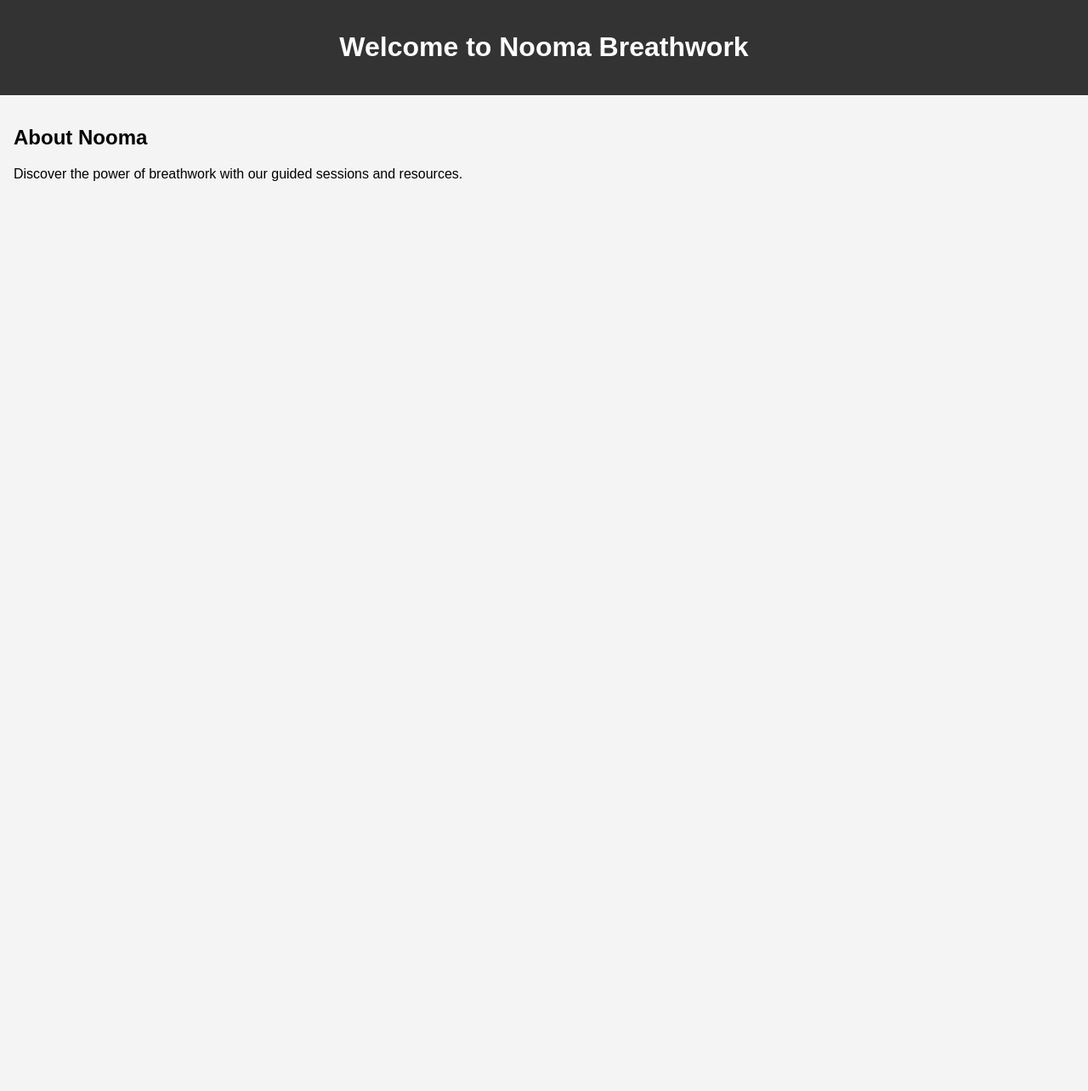
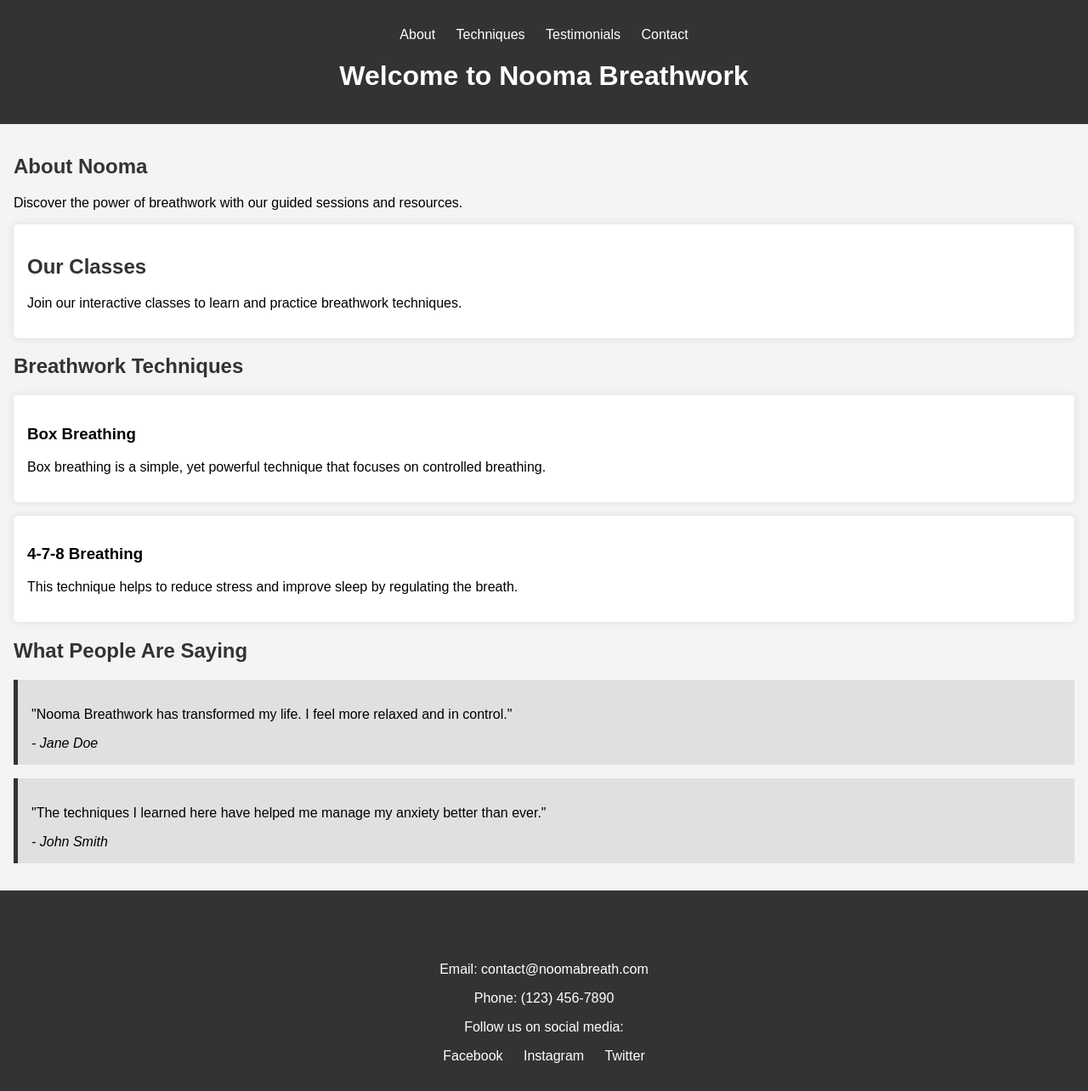
Before and after one commit to amy2213/Nooma-Breath, a plain HTML site: page public/index.html in a window 1280 px wide. Shown: the whole page at 85% size. Before the commit the page ends 800 px from the top, so only its background shows below. Drawn offline with Linux system fonts and the light colour scheme.

Commit message:
Updated HTML, CSS, and JavaScript files with new content and styles

```diff
--- a/public/index.html
+++ b/public/index.html
@@ -8,6 +8,14 @@
 </head>
 <body>
     <header>
+        <nav>
+            <ul>
+                <li><a href="#intro">About</a></li>
+                <li><a href="#techniques">Techniques</a></li>
+                <li><a href="#testimonials">Testimonials</a></li>
+                <li><a href="#contact">Contact</a></li>
+            </ul>
+        </nav>
         <h1>Welcome to Nooma Breathwork</h1>
     </header>
     <main>
@@ -15,7 +23,44 @@
             <h2>About Nooma</h2>
             <p>Discover the power of breathwork with our guided sessions and resources.</p>
         </section>
+        <section id="classes">
+            <h2>Our Classes</h2>
+            <p>Join our interactive classes to learn and practice breathwork techniques.</p>
+        </section>
+        <section id="techniques">
+            <h2>Breathwork Techniques</h2>
+            <div class="technique">
+                <h3>Box Breathing</h3>
+                <p>Box breathing is a simple, yet powerful technique that focuses on controlled breathing.</p>
+            </div>
+            <div class="technique">
+                <h3>4-7-8 Breathing</h3>
+                <p>This technique helps to reduce stress and improve sleep by regulating the breath.</p>
+            </div>
+        </section>
+        <section id="testimonials">
+            <h2>What People Are Saying</h2>
+            <blockquote>
+                <p>"Nooma Breathwork has transformed my life. I feel more relaxed and in control."</p>
+                <cite>- Jane Doe</cite>
+            </blockquote>
+            <blockquote>
+                <p>"The techniques I learned here have helped me manage my anxiety better than ever."</p>
+                <cite>- John Smith</cite>
+            </blockquote>
+        </section>
     </main>
+    <footer id="contact">
+        <h2>Contact Us</h2>
+        <p>Email: contact@noomabreath.com</p>
+        <p>Phone: (123) 456-7890</p>
+        <p>Follow us on social media:</p>
+        <ul>
+            <li><a href="#">Facebook</a></li>
+            <li><a href="#">Instagram</a></li>
+            <li><a href="#">Twitter</a></li>
+        </ul>
+    </footer>
     <script src="../src/js/scripts.js"></script>
 </body>
 </html>
--- a/src/css/styles.css
+++ b/src/css/styles.css
@@ -4,12 +4,79 @@ body {
     padding: 0;
     background-color: #f4f4f4;
 }
+
 header {
     background: #333;
     color: #fff;
     padding: 1rem 0;
     text-align: center;
 }
+
+header nav ul {
+    list-style: none;
+    padding: 0;
+}
+
+header nav ul li {
+    display: inline;
+    margin: 0 10px;
+}
+
+header nav ul li a {
+    color: #fff;
+    text-decoration: none;
+}
+
 main {
     padding: 1rem;
 }
+
+h2 {
+    color: #333;
+}
+
+.technique {
+    background-color: #fff;
+    padding: 1rem;
+    margin: 1rem 0;
+    border-radius: 5px;
+    box-shadow: 0 0 10px rgba(0, 0, 0, 0.1);
+}
+
+blockquote {
+    background: #e0e0e0;
+    padding: 1rem;
+    margin: 1rem 0;
+    border-left: 5px solid #333;
+}
+
+footer {
+    background: #333;
+    color: #fff;
+    text-align: center;
+    padding: 1rem 0;
+}
+
+footer ul {
+    list-style: none;
+    padding: 0;
+}
+
+footer ul li {
+    display: inline;
+    margin: 0 10px;
+}
+
+footer ul li a {
+    color: #fff;
+    text-decoration: none;
+}
+
+/* New Class Section */
+#classes {
+    background-color: #fff;
+    padding: 1rem;
+    margin: 1rem 0;
+    border-radius: 5px;
+    box-shadow: 0 0 10px rgba(0, 0, 0, 0.1);
+}
--- a/src/js/scripts.js
+++ b/src/js/scripts.js
@@ -1,3 +1,17 @@
 document.addEventListener('DOMContentLoaded', function() {
     console.log('Nooma Breathwork Website Loaded');
+
+    const navLinks = document.querySelectorAll('nav ul li a');
+
+    navLinks.forEach(link => {
+        link.addEventListener('click', function(e) {
+            e.preventDefault();
+            const targetId = this.getAttribute('href').substring(1);
+            const targetSection = document.getElementById(targetId);
+            window.scrollTo({
+                top: targetSection.offsetTop,
+                behavior: 'smooth'
+            });
+        });
+    });
 });
```
Also changed, not shown: 1 other file.
